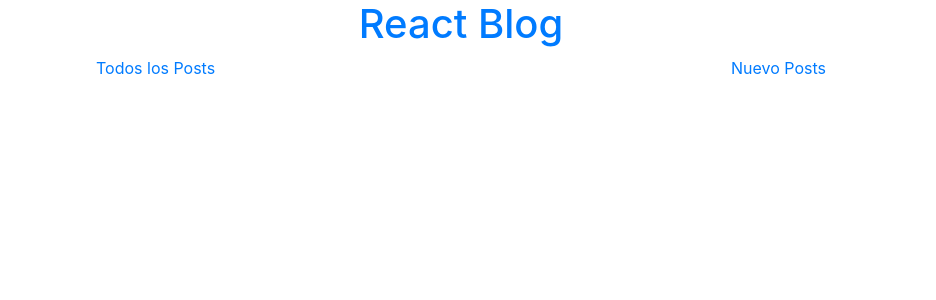
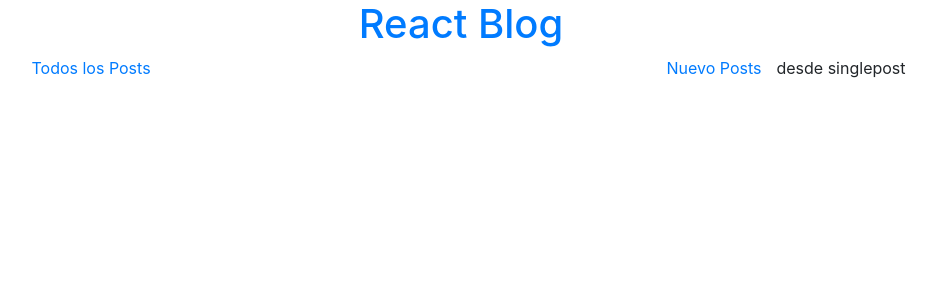
Before and after one commit to PabloAdriaensens/crudreact, a React (Create React App) app: page /post/1 in a window 1280 px wide. Shown: the top 300 px of the page, without its empty margins (179-1115 px from the left). Built offline with nearby package versions, Linux system fonts and the light colour scheme; no server answers.

Commit message:
Linking to each post after clicking Ver button

```diff
--- a/src/componentes/Router.js
+++ b/src/componentes/Router.js
@@ -4,6 +4,7 @@ import axios from 'axios';
 import Header from "./Header";
 import Navegacion from "./Navegacion";
 import Posts from "./Posts";
+import SinglePost from "./SinglePost";
 
 class Router extends Component {
 
@@ -39,6 +40,15 @@ class Router extends Component {
                                     />
                                 )
                             }}
+                            />
+                            <Route exact path="/post/:postId" render={(props) => {
+                                let idPost = props.location.pathname.replace('/post/', '');
+                                return (
+                                    <SinglePost
+
+                                    />
+                                )
+                            }}
 
                             />
                         </Switch>
--- /dev/null
+++ b/src/componentes/SinglePost.js
@@ -0,0 +1,13 @@
+import React, {Component} from 'react';
+
+class SinglePost extends Component{
+    render() {
+        return (
+            <p>
+                desde singlepost
+            </p>
+        );
+    }
+}
+
+export default SinglePost
```
